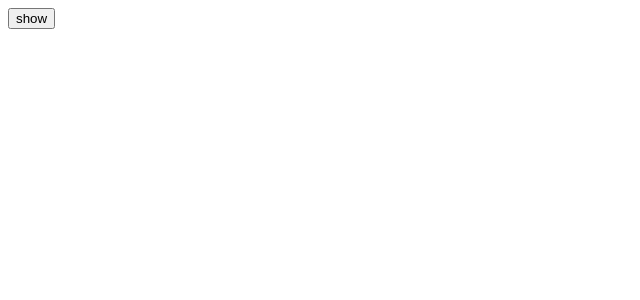
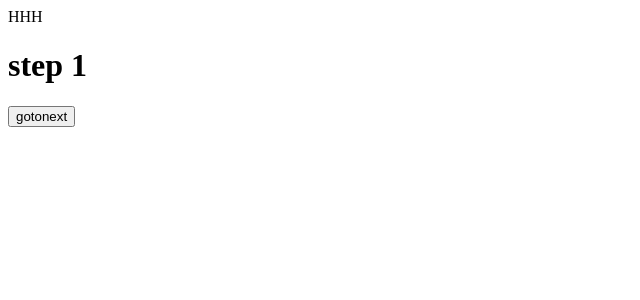
Before and after one commit to RadimYassin/React-Design-Pattern, a React (Vite) app: page / in a window 1280 px wide. Shown: the top 300 px of the page, without its empty margins (0-640 px from the left). Built offline with nearby package versions, Linux system fonts and the light colour scheme.

Commit message:
UncontrolledOnboardFlow

```diff
--- /dev/null
+++ b/src/App3.jsx
@@ -0,0 +1,34 @@
+import React from 'react'
+import UncontrolledOnboardFlow from './OnboardFlow/UncontrolledOnboardFlow'
+const SetpOne =({goTonext})=>(
+    <>
+     <h1>step 1</h1>
+     <button onClick={goTonext}>gotonext</button>
+     </>
+)
+const SetpTow =({goTonext})=>(
+    <>
+     <h1>step 3</h1>
+     <button onClick={goTonext}>gotonext</button>
+     </>
+)
+const SetpTree =({goTonext})=> (
+    <>
+     <h1>step 3</h1>
+     <button onClick={goTonext}>gotonext</button>
+     </>
+)
+function App3() {
+  return (
+    <div>
+        HHH
+        <UncontrolledOnboardFlow>
+            <SetpOne/>
+            <SetpTow/>
+            <SetpTree/>
+        </UncontrolledOnboardFlow>
+    </div>
+  )
+}
+
+export default App3
--- a/src/Modal.jsx
+++ b/src/Modal.jsx
@@ -9,7 +9,7 @@ top:0;
 width:100%;
 height:100%;
 overflow:auto;
-background-color: #b91a1a35 ;
+background-color: #b91a1a ;
 `
 const ModalBody=styled.div`
 background-color:white;
--- /dev/null
+++ b/src/OnboardFlow/UncontrolledOnboardFlow.jsx
@@ -0,0 +1,19 @@
+import React, { useState } from 'react'
+
+export default function UncontrolledOnboardFlow({children,onFinsh}) {
+
+    const [onboardData,setOnboardData]=useState({})
+    const  [index,setIndex]=useState(0)
+
+  const goTonext=()=>{
+        setIndex(index+1)
+  }
+    const currentChlid=React.Children.toArray(children)[index];
+   if (React.isValidElement(currentChlid)) {
+              return React.cloneElement(currentChlid,{goTonext})
+   }
+
+     return currentChlid;
+
+
+}
--- a/src/main.jsx
+++ b/src/main.jsx
@@ -1,10 +1,10 @@
 import React from 'react'
 import ReactDOM from 'react-dom/client'
-import App2 from './App2'
+import App3 from './App3'
 
 
 ReactDOM.createRoot(document.getElementById('root')).render(
   <React.StrictMode>
-    <App2 />
+    <App3 />
   </React.StrictMode>,
 )
```
